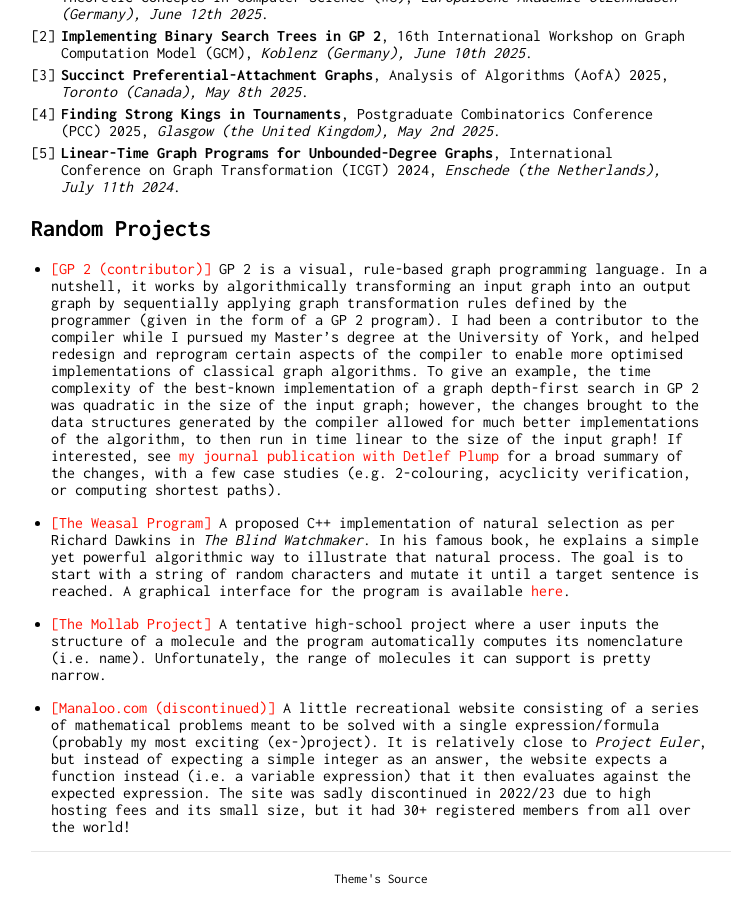
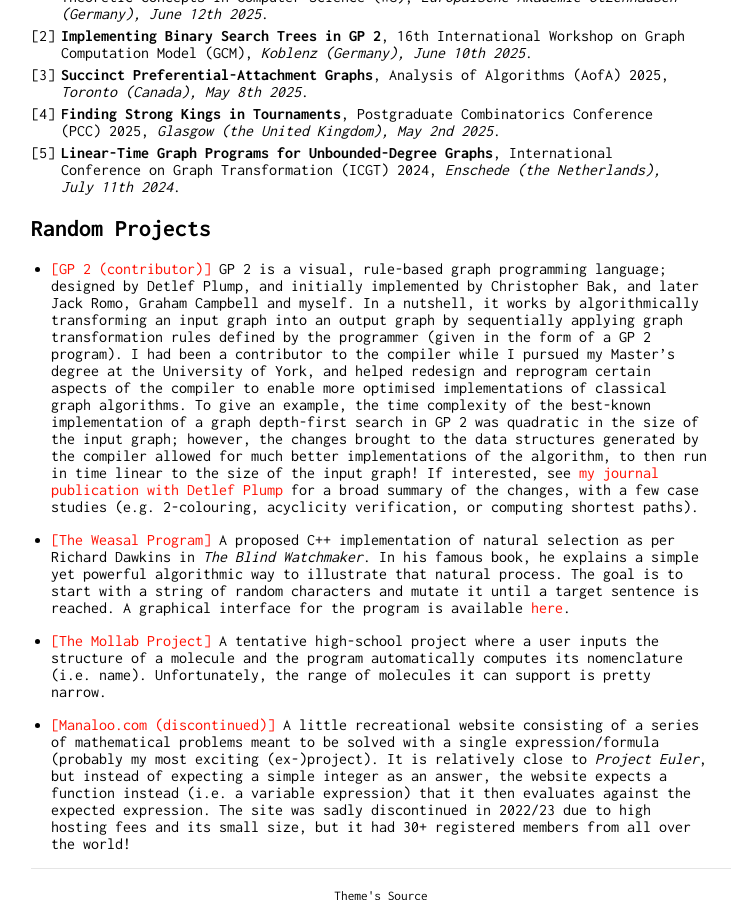
Before and after one commit to ismaili-ziad/me, a Jekyll site: the page built from index.md, in a window 1280 px wide and 900 px high, scrolled down 1705 px. Shown: the whole window, without its empty margins (259-997 px from the left). Built offline with Jekyll 4.4.1, drawn with Linux system fonts in a browser that asks for light colours; our own code applies the rules of GitHub Pages for plain Markdown files.

Commit message:
Update index.md

```diff
--- a/index.md
+++ b/index.md
@@ -68,7 +68,7 @@ Hey! I am Ziad (*he*/*him*), a current doctoral student at the University of Liv
 5. **Linear-Time Graph Programs for Unbounded-Degree Graphs**, International Conference on Graph Transformation (ICGT) 2024, *Enschede (the Netherlands), July 11th 2024*.
 
 ## Random Projects
-- [[GP 2 (contributor)]](https://github.com/UoYCS-plasma/GP2/) GP 2 is a visual, rule-based graph programming language. In a nutshell, it works by algorithmically transforming an input graph into an output graph by sequentially applying graph transformation rules defined by the programmer (given in the form of a GP 2 program). I had been a contributor to the compiler while I pursued my Master's degree at the University of York, and helped redesign and reprogram certain aspects of the compiler to enable more optimised implementations of classical graph algorithms. To give an example, the time complexity of the best-known implementation of a graph depth-first search in GP 2 was quadratic in the size of the input graph; however, the changes brought to the data structures generated by the compiler allowed for much better implementations of the algorithm, to then run in time linear to the size of the input graph! If interested, see [my journal publication with Detlef Plump](https://arxiv.org/pdf/2501.09144) for a broad summary of the changes, with a few case studies (e.g. 2-colouring, acyclicity verification, or computing shortest paths).
+- [[GP 2 (contributor)]](https://github.com/UoYCS-plasma/GP2/) GP 2 is a visual, rule-based graph programming language; designed by Detlef Plump, and initially implemented by Christopher Bak, and later Jack Romo, Graham Campbell and myself. In a nutshell, it works by algorithmically transforming an input graph into an output graph by sequentially applying graph transformation rules defined by the programmer (given in the form of a GP 2 program). I had been a contributor to the compiler while I pursued my Master's degree at the University of York, and helped redesign and reprogram certain aspects of the compiler to enable more optimised implementations of classical graph algorithms. To give an example, the time complexity of the best-known implementation of a graph depth-first search in GP 2 was quadratic in the size of the input graph; however, the changes brought to the data structures generated by the compiler allowed for much better implementations of the algorithm, to then run in time linear to the size of the input graph! If interested, see [my journal publication with Detlef Plump](https://arxiv.org/pdf/2501.09144) for a broad summary of the changes, with a few case studies (e.g. 2-colouring, acyclicity verification, or computing shortest paths).
 
 - [[The Weasal Program]](https://github.com/ismaili-ziad/blind-watchmaker-algorithm) A proposed C++ implementation of natural selection as per Richard Dawkins in *The Blind Watchmaker*. In his famous book, he explains a simple yet powerful algorithmic way to illustrate that natural process. The goal is to start with a string of random characters and mutate it until a target sentence is reached. A graphical interface for the program is available [here](https://github.com/ismaili-ziad/the-weasel-program-GUI).
 
```
